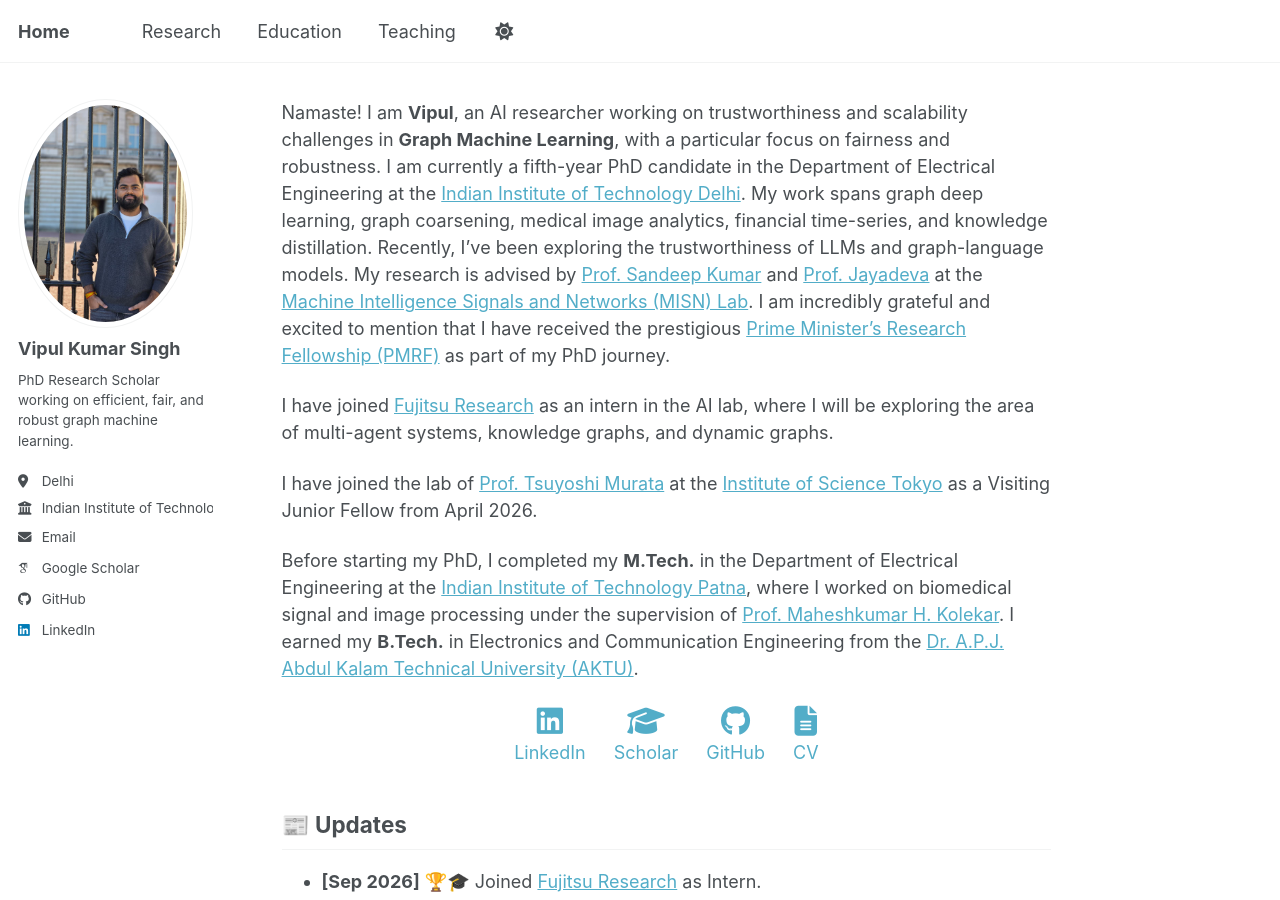
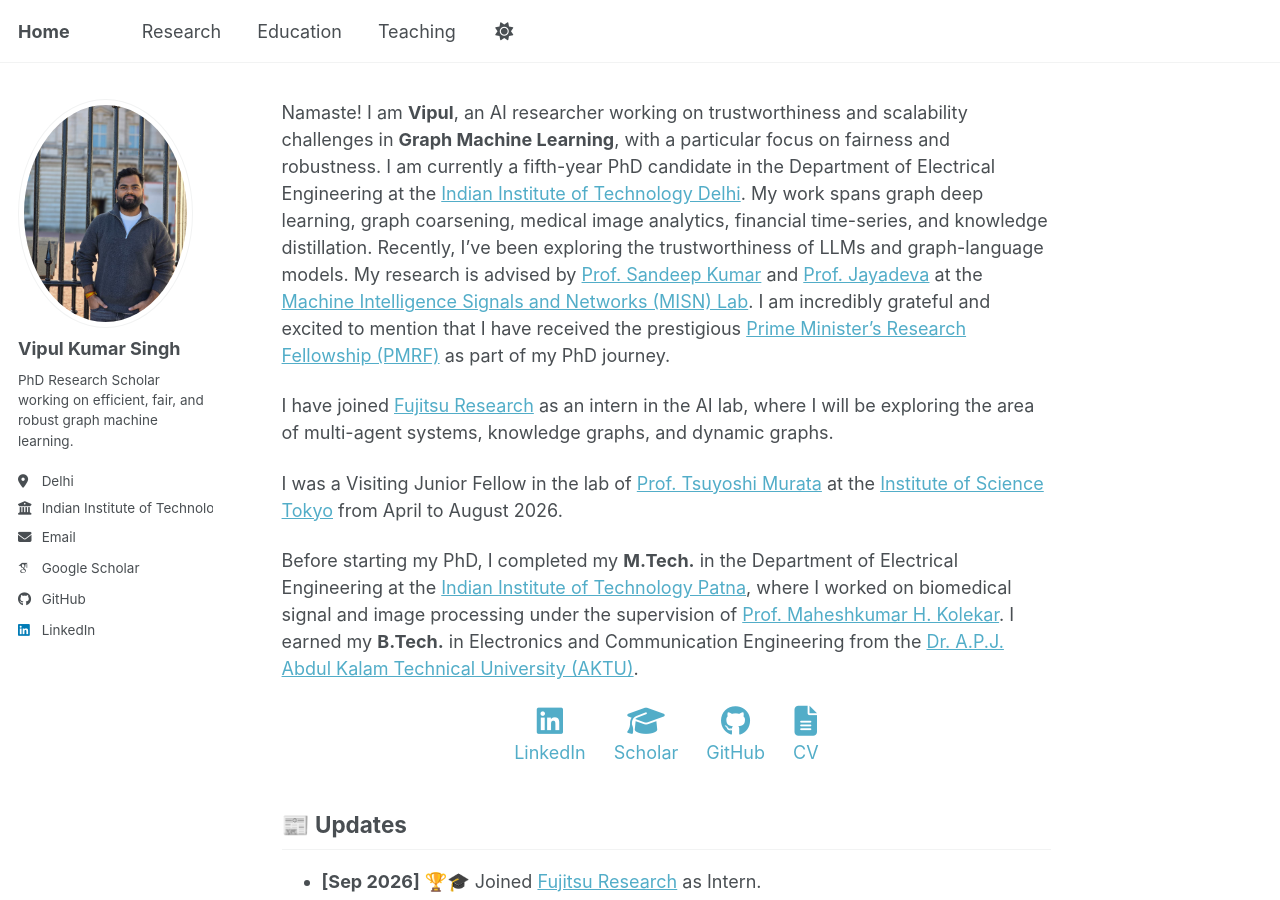
Before and after one commit to shashivipul/shashivipul.github.io, a Jekyll site: the page built from _pages/about.md, in a window 1280 px wide and 900 px high. Built offline with Jekyll 4.4.1, drawn with Linux system fonts in a browser that asks for light colours; some web fonts are replaced; a script bundle is joined from its source files by our own code; library files that are not in the unit come from our copies.

Commit message:
Update about.md

```diff
--- a/_pages/about.md
+++ b/_pages/about.md
@@ -11,7 +11,7 @@
 
 I have joined [Fujitsu Research](https://global.fujitsu/en-apac) as an intern in the AI lab, where I will be exploring the area of multi-agent systems, knowledge graphs, and dynamic graphs.
 
-I have joined the lab of [Prof. Tsuyoshi Murata](https://www.net.c.titech.ac.jp/murata.html) at the [Institute of Science Tokyo](https://www.isct.ac.jp/en) as a Visiting Junior Fellow from April 2026.
+I was a Visiting Junior Fellow in the lab of [Prof. Tsuyoshi Murata](https://www.net.c.titech.ac.jp/murata.html) at the [Institute of Science Tokyo](https://www.isct.ac.jp/en) from April to August 2026.
 
 Before starting my PhD, I completed my **M.Tech.** in the Department of Electrical Engineering at the [Indian Institute of Technology Patna](https://www.iitp.ac.in), where I worked on biomedical signal and image processing under the supervision of [Prof. Maheshkumar H. Kolekar](https://www.iitp.ac.in/~mahesh/). I earned my **B.Tech.** in Electronics and Communication Engineering from the [Dr. A.P.J. Abdul Kalam Technical University (AKTU)](https://aktu.ac.in).
 
```
